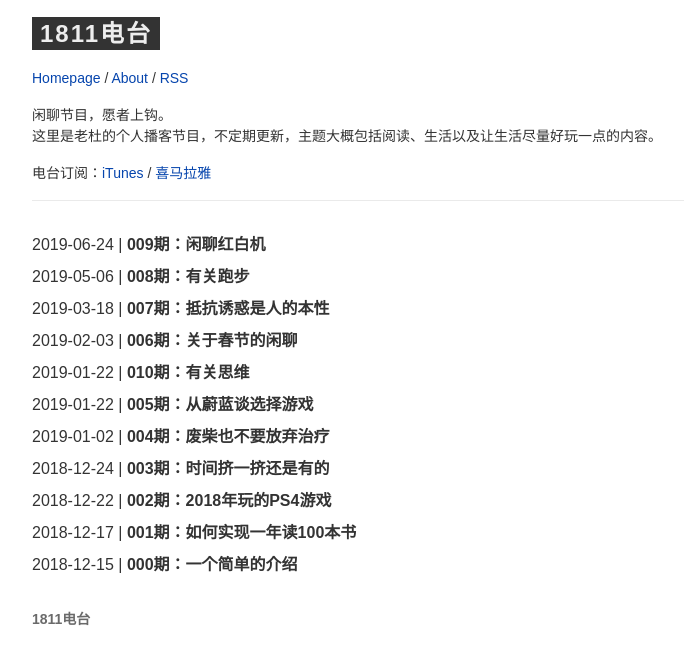
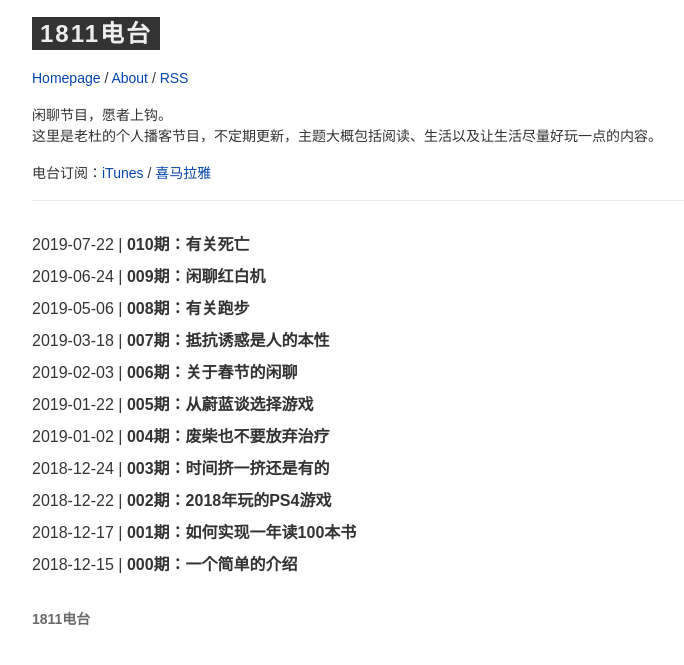
Before and after one commit to metaldudu/radio, a Jekyll site: the page built from index.html, in a window 1280 px wide. Shown: the top 665 px of the page, without its empty margins (8-692 px from the left). Built offline with Jekyll 4.4.1, drawn with Linux system fonts in a browser that asks for light colours; some web fonts are replaced.

Commit message:
ep10 test

```diff
--- a/_posts/2019-07-22-ep010.md
+++ b/_posts/2019-07-22-ep011.md
@@ -1,7 +1,7 @@
 ---
 layout: post
-title:  "010期：有关思维"
-date:   2019-01-22
+title:  "010期：有关死亡"
+date:   2019-07-22
 categories: podcast
 tags:
 permalink: /010/
```
Also changed, not shown: _posts/2019-06-24-ep009.md (+1 -0 lines).
